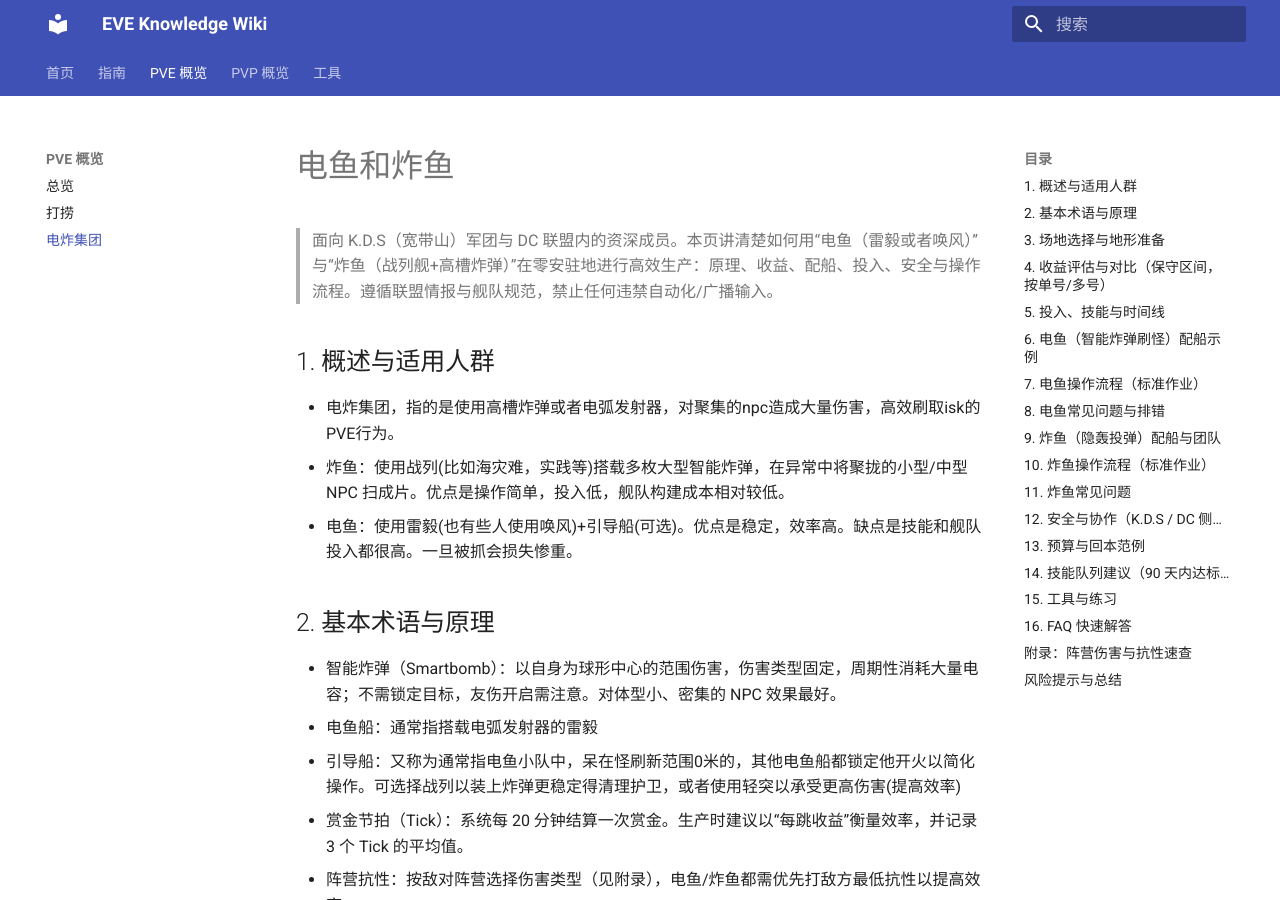
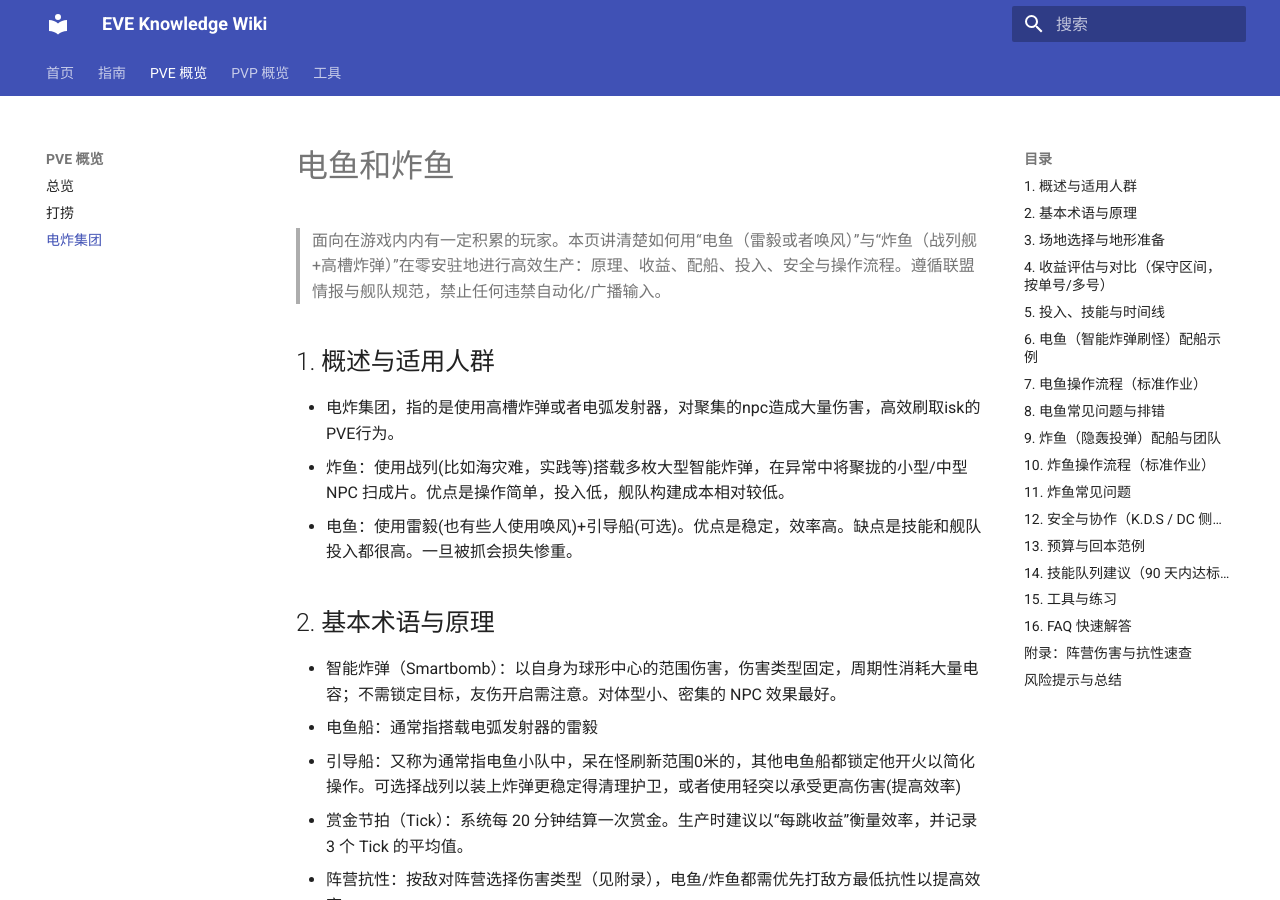
Before and after one commit to bilegole/knowledge, an MkDocs documentation site: the page built from docs/PVE/bumping-lighting.md, in a window 1280 px wide and 900 px high. Built offline with MkDocs 1.6.1 and Material for MkDocs 9.7.7, drawn with Linux system fonts in a browser that asks for light colours.

Commit message:
docs: update docs/PVE/bumping-lighting

```diff
--- a/docs/PVE/bumping-lighting.md
+++ b/docs/PVE/bumping-lighting.md
@@ -10,7 +10,7 @@ dateCreated: 2025-09-17T15:37:35.221Z
 
 # 电鱼和炸鱼
 
-> 面向 K.D.S（宽带山）军团与 DC 联盟内的资深成员。本页讲清楚如何用“电鱼（雷毅或者唤风）”与“炸鱼（战列舰+高槽炸弹）”在零安驻地进行高效生产：原理、收益、配船、投入、安全与操作流程。遵循联盟情报与舰队规范，禁止任何违禁自动化/广播输入。
+> 面向在游戏内内有一定积累的玩家。本页讲清楚如何用“电鱼（雷毅或者唤风）”与“炸鱼（战列舰+高槽炸弹）”在零安驻地进行高效生产：原理、收益、配船、投入、安全与操作流程。遵循联盟情报与舰队规范，禁止任何违禁自动化/广播输入。
 
 ## 1. 概述与适用人群
 
```
Also changed, not shown: other parts of docs/PVE/bumping-lighting.md (+1 -1 lines).
